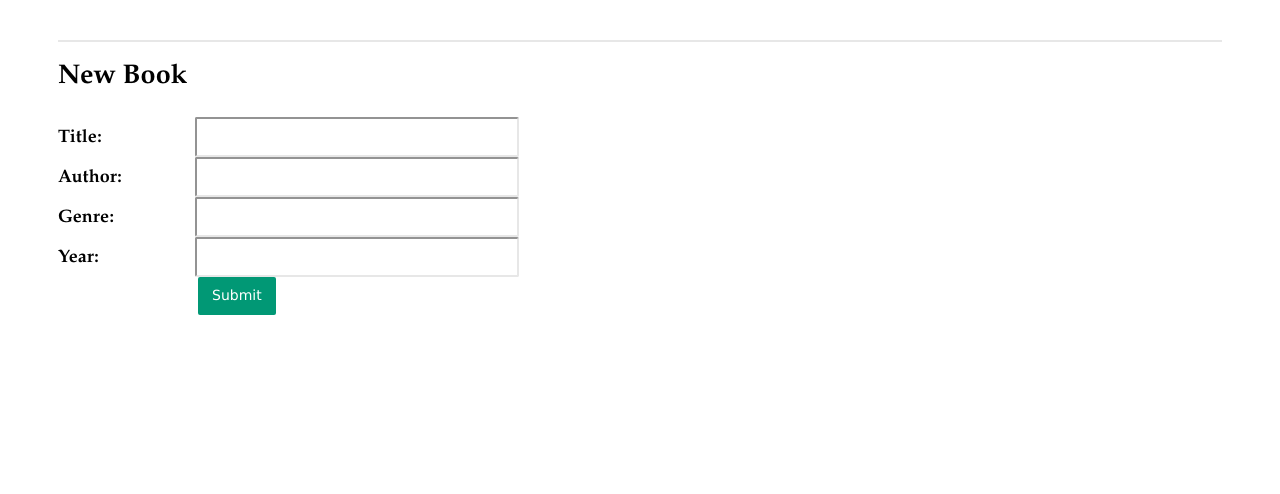
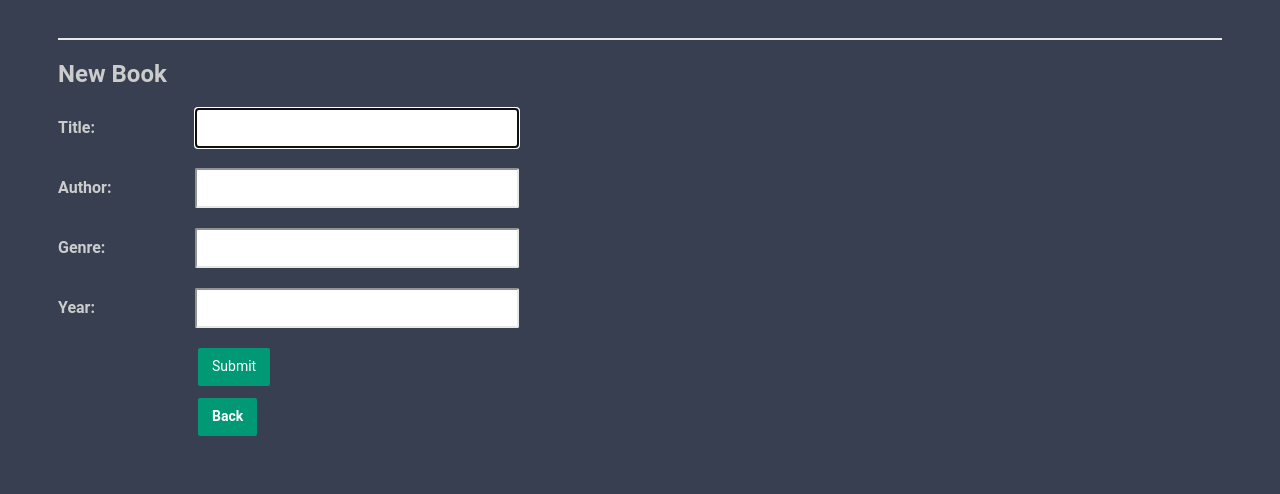
Before and after one commit to Ethan-Reno/Treehouse-Project-8, a Node server app: page /books/new in a window 1280 px wide. Shown: the top 494 px of the page. Run offline with Node 20, Linux system fonts and the light colour scheme; some libraries are stand-ins or nearby versions.

```diff
--- a/app.js
+++ b/app.js
@@ -1,8 +1,5 @@
-const createError = require('http-errors');
 const express = require('express');
 const path = require('path');
-const cookieParser = require('cookie-parser');
-const logger = require('morgan');
 
 const indexRouter = require('./routes/index');
 const booksRouter = require('./routes/books');
@@ -24,10 +21,8 @@ const app = express();
 app.set('views', path.join(__dirname, 'views'));
 app.set('view engine', 'pug');
 
-app.use(logger('dev'));
 app.use(express.json());
 app.use(express.urlencoded({ extended: false }));
-app.use(cookieParser());
 app.use(express.static(path.join(__dirname, 'public')));
 
 app.use('/', indexRouter);
--- a/package.json
+++ b/package.json
@@ -6,11 +6,7 @@
     "start": "nodemon ./bin/www"
   },
   "dependencies": {
-    "cookie-parser": "~1.4.4",
-    "debug": "~2.6.9",
     "express": "^4.16.4",
-    "http-errors": "~1.6.3",
-    "morgan": "^1.10.0",
     "nodemon": "^2.0.7",
     "pug": "^3.0.0",
     "sequelize": "^6.5.0",
--- a/public/stylesheets/style.css
+++ b/public/stylesheets/style.css
@@ -1,22 +1,24 @@
 body {
   padding: 10px 50px 50px;
-  font: 18px "Garamond", serif;
+  font: 16px "Roboto", sans-serif;
+  color: #CCCCCC;
+  background-color: #373F51;
 }
 
 a {
-  color: #019875;
+  color: #CAD6E2;
   text-decoration: none;
   font-weight: bold;
 }
 
   a:hover {
-    color: black;
+    color: #019875;
   }
 
 a.button, input[type=submit] {
   color: white;
   background: #019875;
-  font-family: "Lucida Grande", Helvetica, Arial, sans-serif;
+  font-family: "Roboto", Helvetica, Arial, sans-serif;
   padding: 10px 14px 12px;
   font-size: 14px;
   border-radius: 2px;
@@ -62,7 +64,7 @@ tr {
 }
 
 tr:nth-child(2n) {
-  background: #E7E7E7;
+  background: #5B6886;
 }
 
 td {
--- a/views/error.pug
+++ b/views/error.pug
@@ -4,3 +4,5 @@ block content
   h1 #{err.status} Error: #{message}
   h2= "Oops! Something went wrong..."
   pre #{err.stack}
+  p
+    a.button(href="/") Home
--- a/views/new-book.pug
+++ b/views/new-book.pug
@@ -4,16 +4,19 @@ block content
   h2= title
 
   form(action="/books", method="post")
-    div
+    p
       label(for="title") Title:
-      input(type="text", name="title" value=book.title)
-    div
+      input(name="title" type="text" id="title" value=book.title autofocus)
+    p
       label(for="author") Author:
-      input(type="text", name="author" value=book.author)
-    div
+      input(name="author" type="text" id="author" value=book.author)
+    p
       label(for="genre") Genre:
-      input(type="text" name="genre" value=book.genre)
-    div
-      label(for="genre") Year:
-      input(type="text" name="year" value=book.year)
+      input(name="genre" type="text" id="genre" value=book.genre)
+    p
+      label(for="year") Year:
+      input(name="year" type="text" id="year" value=book.year)
     input(type="submit")
+
+    p
+      a.button(href="/books") Back
--- a/views/validation-errors.pug
+++ b/views/validation-errors.pug
@@ -0,0 +1,6 @@
+if(errors)
+  section#validation
+    h3.error Errors:
+    ul.error
+      each error in errors
+        li= error.message
```
Also changed, not shown: views/update-book.pug (+4 -4 lines), README.md, library.db, 1 other file.
